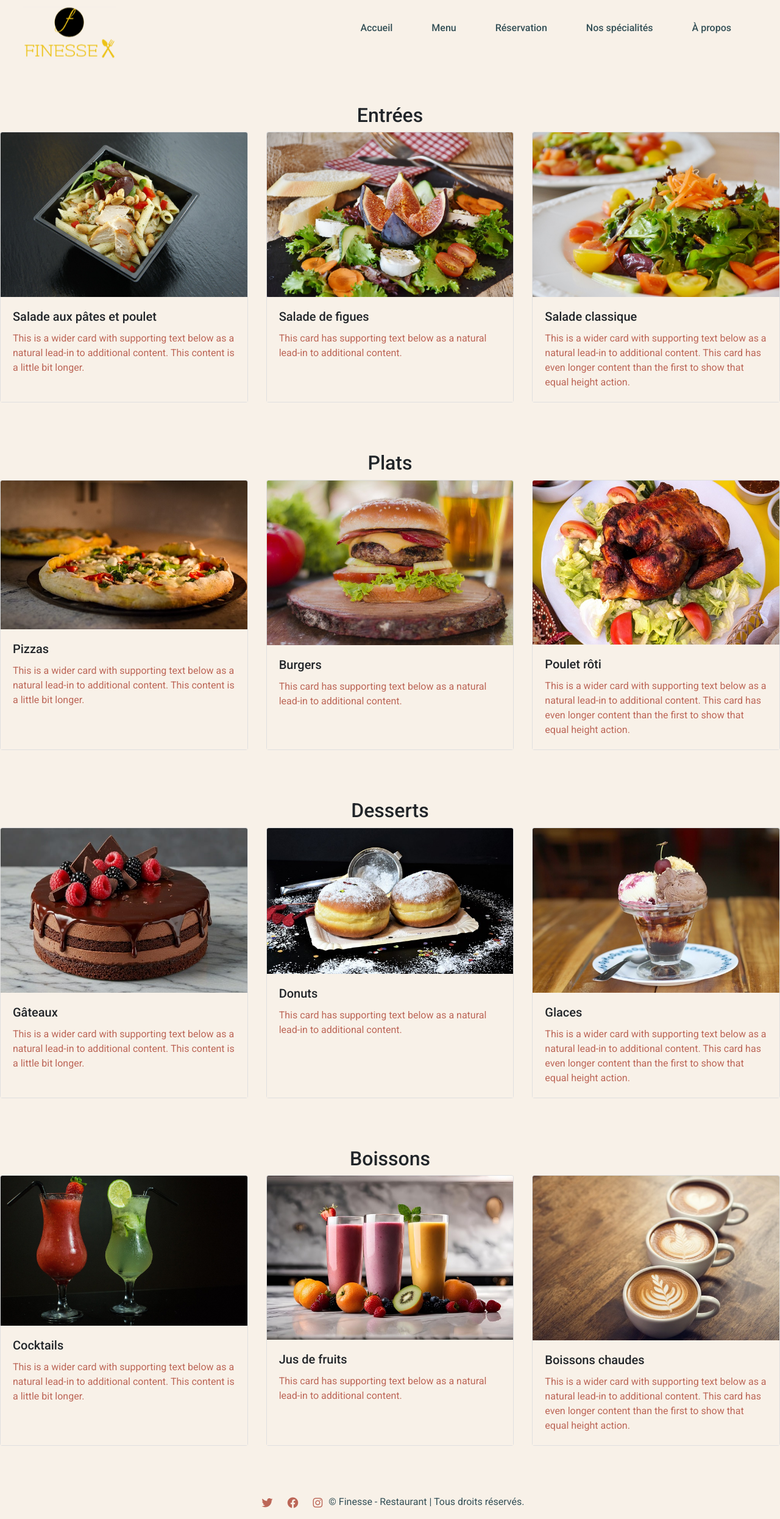
After one commit to omar-elsalhy/WEB-3A-ESIEA-2025, a PHP site: page /menu.html in a window 1280 px wide. The commit adds this page. Shown: the whole page at 61% size. Run offline with PHP 8.4, Linux system fonts and the light colour scheme.

Commit message:
Ajout de la page de menu

```diff
--- a/TP2-Restaurant-website/assets/css/style.css
+++ b/TP2-Restaurant-website/assets/css/style.css
@@ -151,6 +151,29 @@ nav ul li{
     padding-bottom: 80px;
 }
 
+.main-menu{
+    padding-top: 170px;
+}
+
+.menu-images{
+    width:100%;
+    max-width:500px;
+    height:auto;
+}
+
+.section-menu{
+    padding-bottom: 80px;
+    display: flex;
+    justify-content: center;
+}
+
+.titre-section-menu{
+    display: flex;
+    justify-content: center;
+}
+
+
+
 main section div p{
     color:var(--primary-color1);
     display: flex;
--- /dev/null
+++ b/TP2-Restaurant-website/menu.html
@@ -0,0 +1,177 @@
+<!DOCTYPE html>
+<!-- Source sujet: https://github.com/yugmerabtene/FISE-ESIEA-WEBDEV-2025/blob/main/TP/TP-02-SITE-RESTAURENT-BOOTSTRAP.md -->
+<html lang="fr">
+<head>
+    <meta charset="UTF-8">
+    <meta name="viewport" content="width=device-width, initial-scale=1.0">
+    <!--link href="https://stackpath.bootstrapcdn.com/bootstrap/4.5.2/css/bootstrap.min.css" rel="stylesheet"-->
+    <!-- Bootstrap CSS -->
+    <link href="https://cdn.jsdelivr.net/npm/bootstrap@5.3.3/dist/css/bootstrap.min.css" rel="stylesheet" integrity="sha384-QWTKZyjpPEjISv5WaRU9OFeRpok6YctnYmDr5pNlyT2bRjXh0JMhjY6hW+ALEwIH" crossorigin="anonymous">
+    <link rel="stylesheet" href="https://cdn.jsdelivr.net/npm/bootstrap@4.0.0/dist/css/bootstrap.min.css" integrity="sha384-Gn5384xqQ1aoWXA+058RXPxPg6fy4IWvTNh0E263XmFcJlSAwiGgFAW/dAiS6JXm" crossorigin="anonymous">
+    <!-- Bootstrap JS -->
+    <script src="https://cdn.jsdelivr.net/npm/bootstrap@5.3.3/dist/js/bootstrap.bundle.min.js" integrity="sha384-YvpcrYf0tY3lHB60NNkmXc5s9fDVZLESaAA55NDzOxhy9GkcIdslK1eN7N6jIeHz" crossorigin="anonymous"></script>
+    <!-- Adding Roboto font -->
+    <link rel="preconnect" href="https://fonts.googleapis.com">
+    <link rel="preconnect" href="https://fonts.gstatic.com" crossorigin>
+    <link href="https://fonts.googleapis.com/css2?family=Roboto:ital,wght@0,100..900;1,100..900&display=swap" rel="stylesheet">
+    <!-- Add this link to be able to use icons from fontawesome with their links: https://fontawesome.com/icons-->
+    <link rel="stylesheet" href="https://cdnjs.cloudflare.com/ajax/libs/font-awesome/6.2.1/css/all.min.css">
+
+    <!-- Adding tab icon -->
+    <link rel="icon" href="./assets/img/logo.png">
+    <!-- Adding style.css -->
+    <link rel="stylesheet" href="./assets/css/style.css">
+
+    <title>Finesse - Restaurant &amp; Café</title>
+
+</head>
+<body>
+    <header>
+        <nav>
+            <div id="logo">
+                <img class="logo-image" src="./assets/img/logo.png" alt="Logo">
+            </div>
+            <ul>
+                <li><a href="./index.html">Accueil</a></li>
+                <li><a href="./menu.html">Menu</a></li>
+                <li><a href="./reservation.html">Réservation</a></li>
+                <li><a href="#">Nos spécialités</a></li>
+                <li><a href="#">À propos</a></li>
+            </ul>
+        </nav>
+    </header>
+    <main class="main-menu">
+
+        <!-- Entrées -->
+        <section>
+            <h2 class="titre-section-menu">Entrées</h2>
+            <article class="section-menu">
+                <div class="card-deck">
+                  <div class="card menu-images">
+                    <img class="card-img-top" src="./assets/img/salade-poulet.jpg" alt="Card image cap">
+                    <div class="card-body">
+                      <h5 class="card-title">Salade aux pâtes et poulet</h5>
+                      <p class="card-text">This is a wider card with supporting text below as a natural lead-in to additional content. This content is a little bit longer.</p>
+                    </div>
+                  </div>
+                  <div class="card menu-images">
+                    <img class="card-img-top" src="./assets/img/salade-figues.jpg" alt="Card image cap">
+                    <div class="card-body">
+                      <h5 class="card-title">Salade de figues</h5>
+                      <p class="card-text">This card has supporting text below as a natural lead-in to additional content.</p>
+                    </div>
+                  </div>
+                  <div class="card menu-images">
+                    <img class="card-img-top" src="./assets/img/salade-classique.jpg" alt="Card image cap">
+                    <div class="card-body">
+                      <h5 class="card-title">Salade classique</h5>
+                      <p class="card-text">This is a wider card with supporting text below as a natural lead-in to additional content. This card has even longer content than the first to show that equal height action.</p>
+                    </div>
+                  </div>
+                </div>
+            </article>
+        </section>
+
+        <!-- Plats -->
+        <section>
+            <h2 class="titre-section-menu">Plats</h2>
+            <article class="section-menu">
+                <div class="card-deck">
+                  <div class="card menu-images">
+                    <img class="card-img-top" src="./assets/img/pizza1.jpg" alt="Card image cap">
+                    <div class="card-body">
+                      <h5 class="card-title">Pizzas</h5>
+                      <p class="card-text">This is a wider card with supporting text below as a natural lead-in to additional content. This content is a little bit longer.</p>
+                    </div>
+                  </div>
+                  <div class="card menu-images">
+                    <img class="card-img-top" src="./assets/img/burger1.jpg" alt="Card image cap">
+                    <div class="card-body">
+                      <h5 class="card-title">Burgers</h5>
+                      <p class="card-text">This card has supporting text below as a natural lead-in to additional content.</p>
+                    </div>
+                  </div>
+                  <div class="card menu-images">
+                    <img class="card-img-top" src="./assets/img/chicken1.jpg" alt="Card image cap">
+                    <div class="card-body">
+                      <h5 class="card-title">Poulet rôti</h5>
+                      <p class="card-text">This is a wider card with supporting text below as a natural lead-in to additional content. This card has even longer content than the first to show that equal height action.</p>
+                    </div>
+                  </div>
+                </div>
+            </article>
+        </section>
+
+        <!-- Desserts -->
+        <section>
+            <h2 class="titre-section-menu">Desserts</h2>
+            <article class="section-menu">
+                <div class="card-deck">
+                  <div class="card menu-images">
+                    <img class="card-img-top" src="./assets/img/gateau.jpg" alt="Card image cap">
+                    <div class="card-body">
+                      <h5 class="card-title">Gâteaux</h5>
+                      <p class="card-text">This is a wider card with supporting text below as a natural lead-in to additional content. This content is a little bit longer.</p>
+                    </div>
+                  </div>
+                  <div class="card menu-images">
+                    <img class="card-img-top" src="./assets/img/donut.jpg" alt="Card image cap">
+                    <div class="card-body">
+                      <h5 class="card-title">Donuts</h5>
+                      <p class="card-text">This card has supporting text below as a natural lead-in to additional content.</p>
+                    </div>
+                  </div>
+                  <div class="card menu-images">
+                    <img class="card-img-top" src="./assets/img/glace.jpg" alt="Card image cap">
+                    <div class="card-body">
+                      <h5 class="card-title">Glaces</h5>
+                      <p class="card-text">This is a wider card with supporting text below as a natural lead-in to additional content. This card has even longer content than the first to show that equal height action.</p>
+                    </div>
+                  </div>
+                </div>
+            </article>
+        </section>
+
+        <!-- Boissons -->
+        <section>
+            <h2 class="titre-section-menu">Boissons</h2>
+            <article class="section-menu">
+                <div class="card-deck">
+                  <div class="card menu-images">
+                    <img class="card-img-top" src="./assets/img/cocktails.jpg" alt="Card image cap">
+                    <div class="card-body">
+                      <h5 class="card-title">Cocktails</h5>
+                      <p class="card-text">This is a wider card with supporting text below as a natural lead-in to additional content. This content is a little bit longer.</p>
+                    </div>
+                  </div>
+                  <div class="card menu-images">
+                    <img class="card-img-top" src="./assets/img/jus.jpg" alt="Card image cap">
+                    <div class="card-body">
+                      <h5 class="card-title">Jus de fruits</h5>
+                      <p class="card-text">This card has supporting text below as a natural lead-in to additional content.</p>
+                    </div>
+                  </div>
+                  <div class="card menu-images">
+                    <img class="card-img-top" src="./assets/img/café.jpg" alt="Card image cap">
+                    <div class="card-body">
+                      <h5 class="card-title">Boissons chaudes</h5>
+                      <p class="card-text">This is a wider card with supporting text below as a natural lead-in to additional content. This card has even longer content than the first to show that equal height action.</p>
+                    </div>
+                  </div>
+                </div>
+            </article>
+        </section>
+    </main>
+    <footer>
+        <div class="social">
+            <a href="#"><i class="fa-brands fa-twitter"></i></a>
+            <a href="#"><i class="fa-brands fa-facebook"></i></a>
+            <a href="#"><i class="fa-brands fa-instagram"></i></a>
+        </div>
+        <div class="copyright">
+            <p>&copy; Finesse - Restaurant | Tous droits réservés.</p>
+        </div>
+
+    </footer>
+</body>
+</html>
```
Also changed, not shown: TP2-Restaurant-website/assets/img/café.jpg (added), TP2-Restaurant-website/assets/img/cocktails.jpg (added), TP2-Restaurant-website/assets/img/donut.jpg (added), TP2-Restaurant-website/assets/img/gateau.jpg (added), TP2-Restaurant-website/assets/img/glace.jpg (added), TP2-Restaurant-website/assets/img/jus.jpg (added), TP2-Restaurant-website/assets/img/salade-classique.jpg (added), TP2-Restaurant-website/assets/img/salade-figues.jpg (added), TP2-Restaurant-website/assets/img/salade-poulet.jpg (added), TP2-Restaurant-website/assets/img/salade-tomate-mozza.jpg (added).
